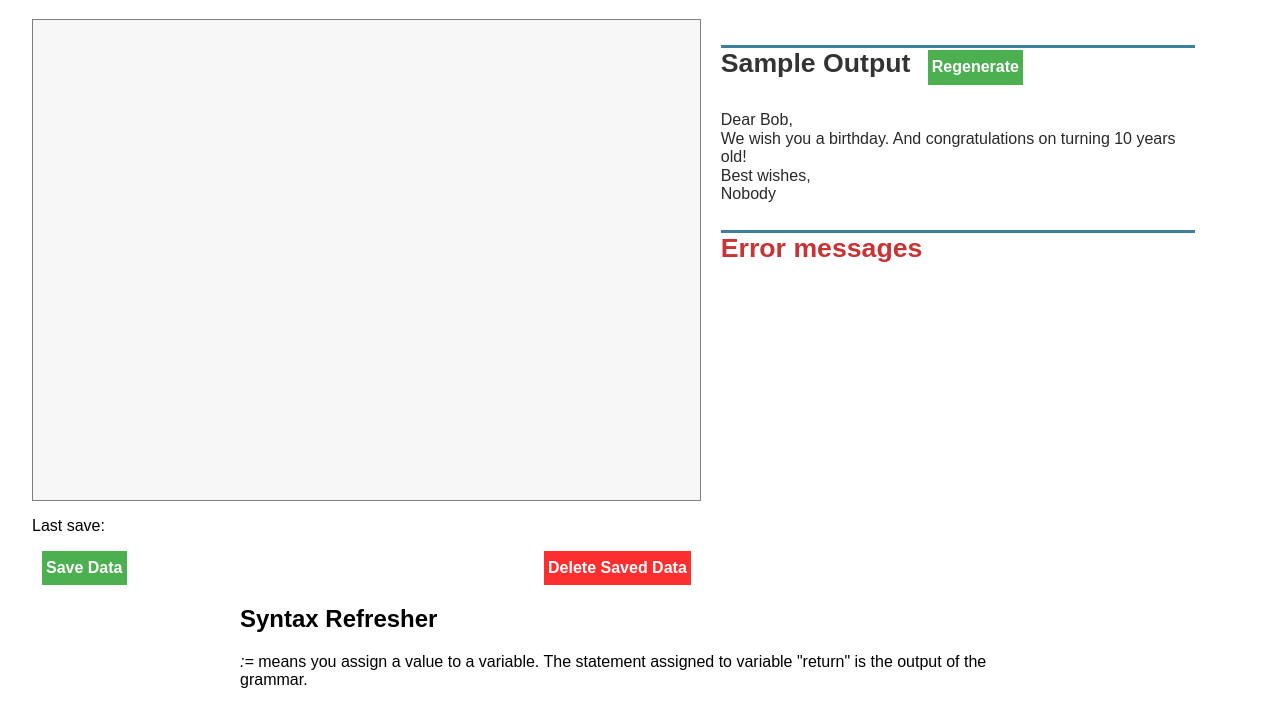
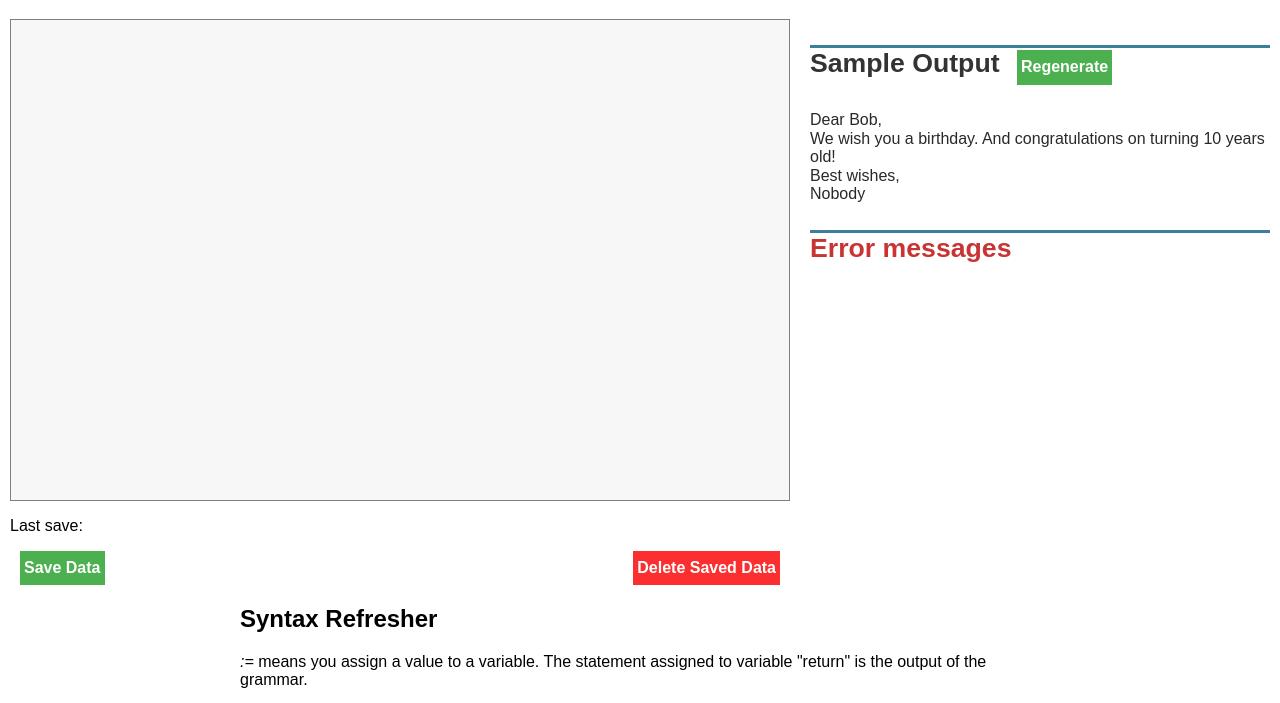
Before and after one commit to Mattibun/smarttext, a website with bundled scripts: page editor/index.html in a window 1280 px wide. Shown: the part 61-764 px from the top of the page. Built offline with nearby package versions, Linux system fonts and the light colour scheme.

Commit message:
tweaked styles

```diff
--- a/editor/index.html
+++ b/editor/index.html
@@ -15,10 +15,12 @@
   </head>
   <body>
     <div class="content">
-      <h1>Generative Grammar Editor </h1>
+      <h1>Generative Grammar Editor</h1>
     </div>
 
-    <div class="container">
+    <div class="pure-g container">
+
+      <div class="pure-u-5-8">
         <div class="codecolumn">
           <div class="editor">
 
@@ -40,13 +42,16 @@ age:={1;2;3;10;11;20;25;110}
           </hr>
           <button class="buttonred" id="deletebutton">Delete Saved Data</button>
         </div>
+      </div>
 
+      <div class="pure-u-3-8">
         <div class="outputs">
         <h3 style="color:rgb(51, 51, 51);">Sample Output
           <button class="button" id="regen">Regenerate</button></h3>
         <div id="output">Sample output messages to go here.</div>
         <h3 style="color:rgb(200,51,51);">Error messages</h3>
         <span id="errormsg"></span>
+        </div>
       </div>
       <script>
 
--- a/editor/style.css
+++ b/editor/style.css
@@ -49,9 +49,8 @@
   float:right;
 }
 .codecolumn{
-  float:left;
-  width:55%;
   min-height:90%;
+  margin-left:10px; margin-right:10px;
 }
 .editor{
   border: 1px solid gray;
@@ -69,11 +68,10 @@
 }
 
 .outputs{
-  float:left;
-  width:39%;
-  padding-left:20px;
-  padding-right:10px;
+ margin-left:10px;
+  margin-right:10px;
 }
+/*
 .container {
   margin-left:auto; margin-right:auto;
   width:95%;
@@ -83,8 +81,9 @@
   display:table;
   clear:both;
 }
+
 .output{
   width:60%;
   min-height:90%;
   border: 1px solid gray;
-}
+}*/
```
Lines whose indentation alone changed are shown as unchanged.
